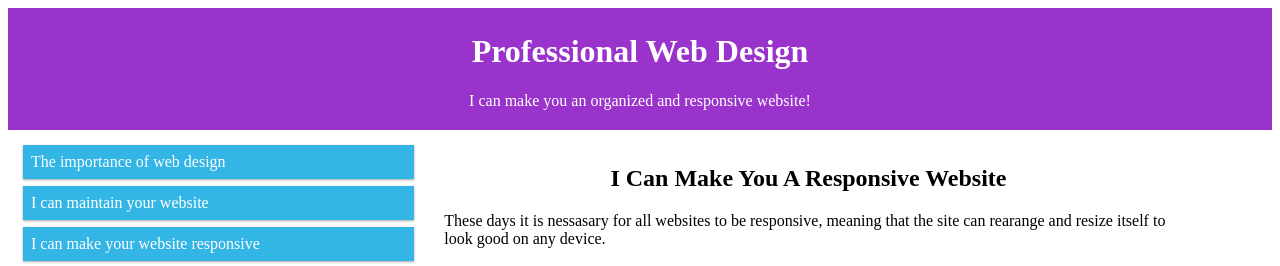
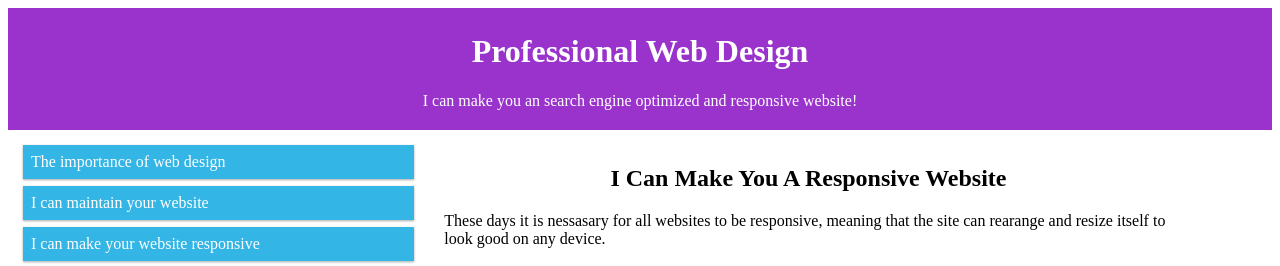
Before and after one commit to kogamikirito/kogamikirito.github.io, a Jekyll site: the page responsive/index.html, which Jekyll copies as it is, in a window 1280 px wide. Shown: the top 266 px of the page. Built offline with Jekyll 4.4.1, drawn with Linux system fonts in a browser that asks for light colours.

Commit message:
Update index.html

```diff
--- a/responsive/index.html
+++ b/responsive/index.html
@@ -141,7 +141,7 @@
 
 <div class="header">
   <h1 style="text-align:center;">Professional Web Design</h1>
-   <p style="text-align:center;">I can make you an organized and responsive website!</p>
+   <p style="text-align:center;">I can make you an search engine optimized and responsive website!</p>
 </div>
 
 
```
